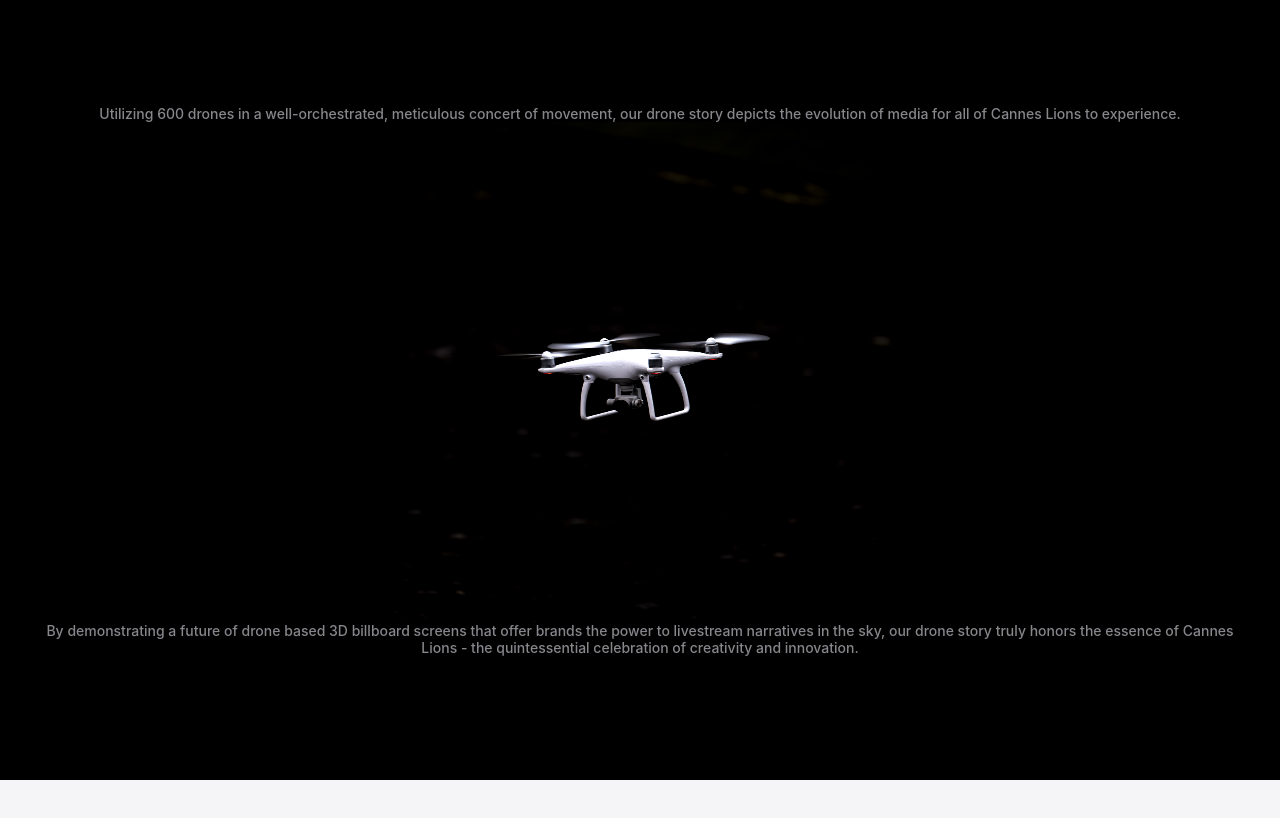
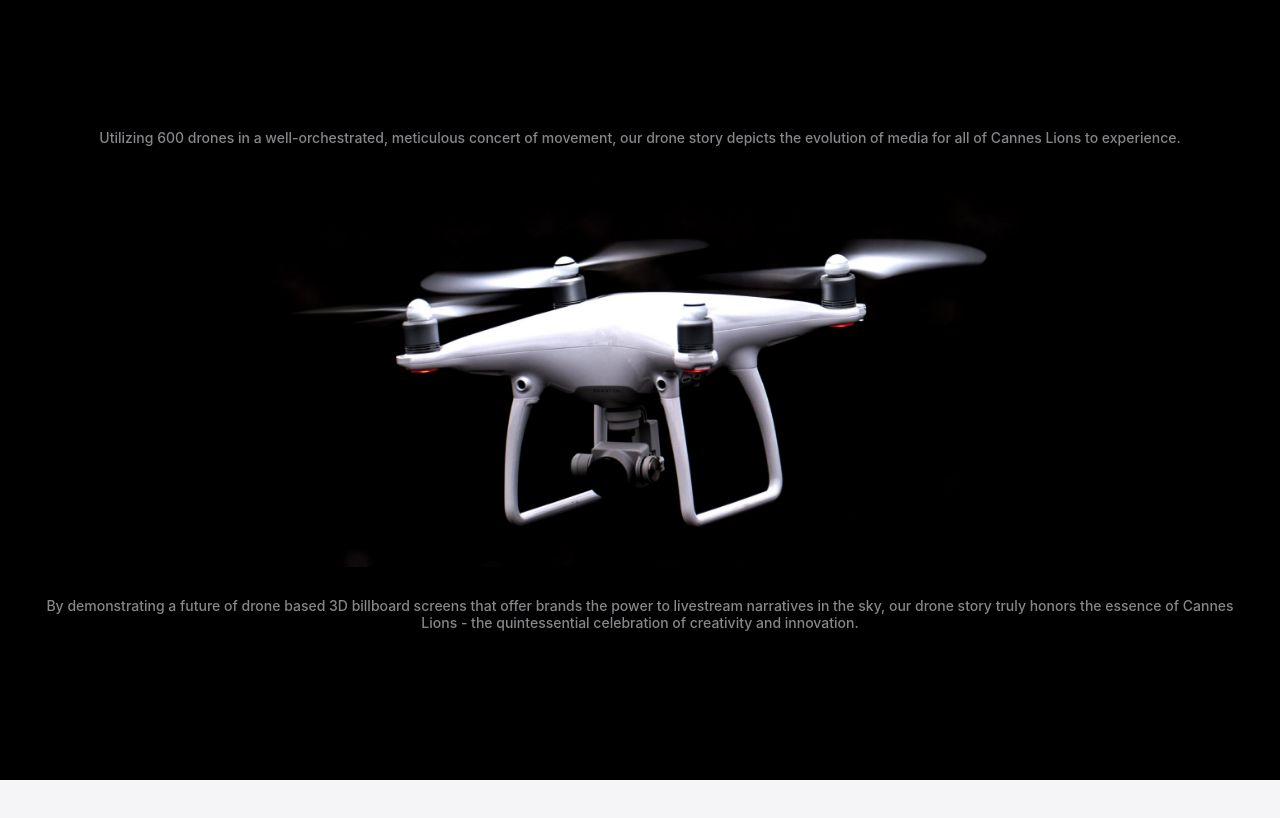
Before and after one commit to fsaldev/mi-kargo, a React (Create React App) app: page / in a window 1280 px wide. Shown: the part 4540-5358 px from the top of the page. Built offline with nearby package versions, Linux system fonts and the light colour scheme.

Commit message:
kargo drone sec updated

```diff
--- a/src/components/KargoSec/index.js
+++ b/src/components/KargoSec/index.js
@@ -1,6 +1,6 @@
 import React from "react";
 
-import DroneBg from "../../assets/images/joshua-fuller-u1EGfuB4llU-unsplash.jpg";
+import Drone from "../../assets/images/drone.jpg";
 
 import {
   Container,
@@ -25,7 +25,7 @@ function KargoSec() {
           </StyledHeading>
         </TextContainer>
         <ImagesContainer>
-          <StyledImage src={DroneBg} alt="drone-stories" />
+          <StyledImage src={Drone} alt="drone-stories" />
         </ImagesContainer>
         <BottomText>
           By demonstrating a future of drone based 3D billboard screens that
@@ -34,14 +34,6 @@ function KargoSec() {
           celebration of creativity and innovation.
         </BottomText>
       </Container>
-      {/* <BottomContainer>
-        <BottomText>
-          We want to extend special thanks to our partners at LG Ads who share
-          our vision of reimagining the biggest screen in our living room as an
-          attention getting 4000(verify) square foot screen in the sky. In
-          addition, we want to thank Influential for hosting our viewing party.
-        </BottomText>
-      </BottomContainer> */}
     </>
   );
 }
--- a/src/components/KargoSec/index.styles.js
+++ b/src/components/KargoSec/index.styles.js
@@ -40,7 +40,6 @@ const StyledText = styled("p")`
 `;
 
 const ImagesContainer = styled("div")`
-  // margin-top: 20px;
   width: 100%;
   display: flex;
   justify-content: center;
@@ -50,8 +49,13 @@ const ImagesContainer = styled("div")`
 `;
 
 const StyledImage = styled("img")`
-  width: 500px;
-  height: 500px;
+  width: 100vh;
+  margin: 30px 0px;
+  @media (max-width: 850px) {
+    width: 100%;
+    margin: 90px 0px;
+  }
+  // height: 500px;
 `;
 
 const BottomContainer = styled("div")`
```
Also changed, not shown: src/assets/images/drone.jpg (added), src/assets/images/joshua-fuller-u1EGfuB4llU-unsplash.jpg (deleted).
